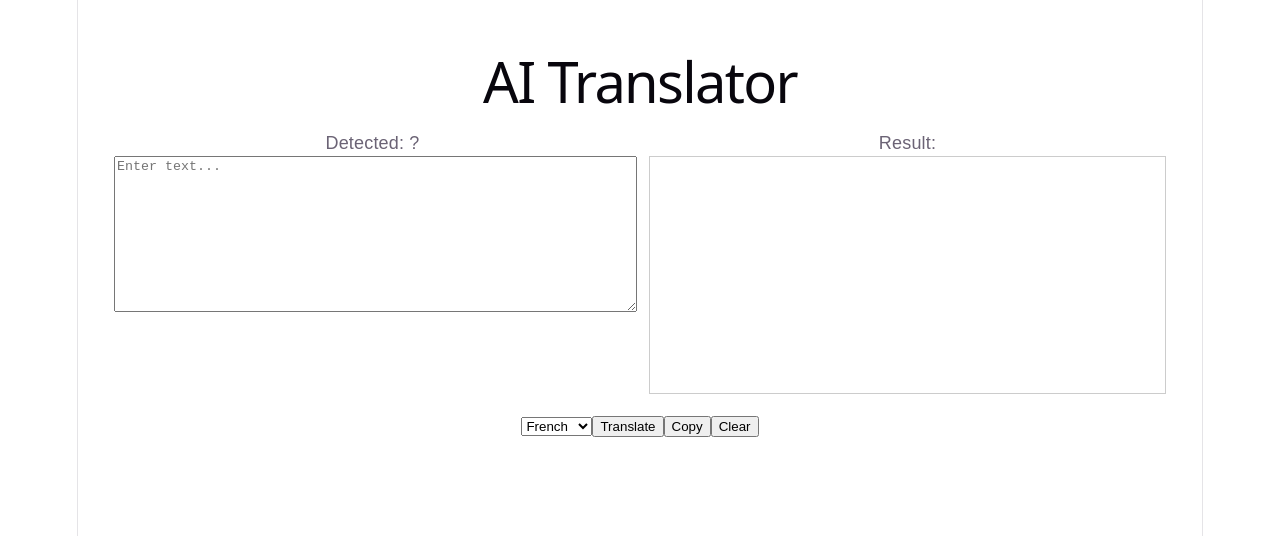
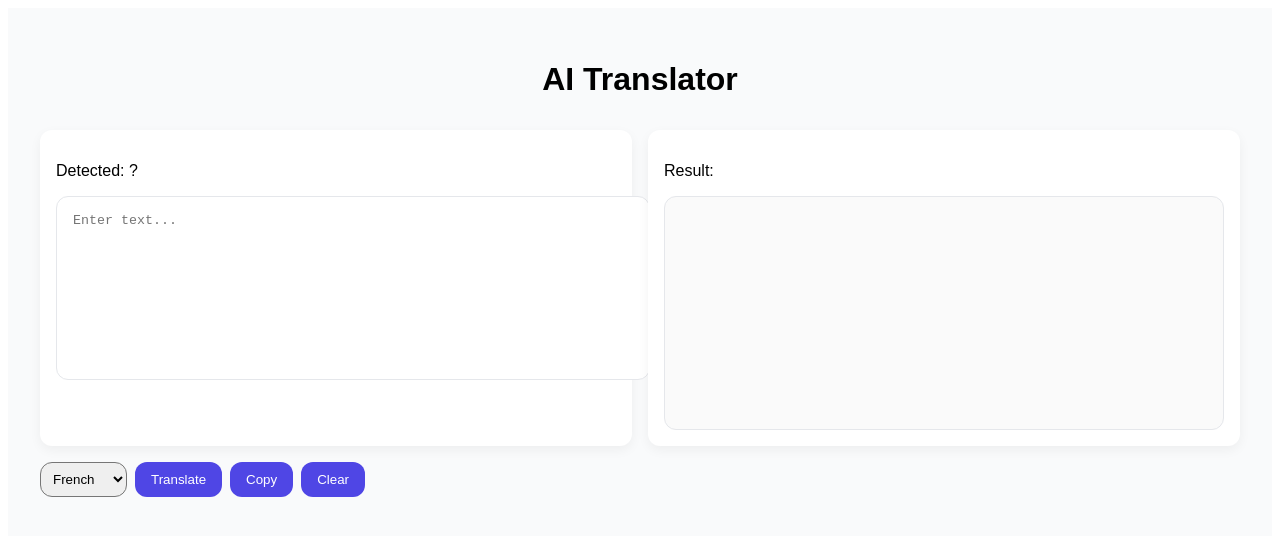
Before and after one commit to Andriamahay11master/MyTranslator, a React (Vite) app in the folder frontend/: page / in a window 1280 px wide. Shown: the top 536 px of the page. Built offline with nearby package versions, Linux system fonts and the light colour scheme.

Commit message:
add translator component and change App component

```diff
--- a/frontend/src/App.tsx
+++ b/frontend/src/App.tsx
@@ -1,107 +1,7 @@
-import { useState } from "react";
+import Translator from "./components/Translator";
 
 function App() {
-  const [text, setText] = useState("");
-  const [targetLang, setTargetLang] = useState("fr");
-  const [result, setResult] = useState("");
-  const [detectedLang, setDetectedLang] = useState("");
-  const [loading, setLoading] = useState(false);
-
-  const handleTranslate = async () => {
-    if (!text.trim()) return;
-
-    setLoading(true);
-
-    try {
-      const res = await fetch("http://127.0.0.1:8000/translate", {
-        method: "POST",
-        headers: {
-          "Content-Type": "application/json",
-        },
-        body: JSON.stringify({
-          text,
-          target_lang: targetLang,
-        }),
-      });
-
-      const data = await res.json();
-
-      if (res.ok) {
-        setResult(data.translation);
-        setDetectedLang(data.source_language);
-      } else {
-        setResult(data.detail || "Error");
-      }
-    } catch (err) {
-      setResult("Server error");
-    }
-
-    setLoading(false);
-  };
-
-  const handleClear = () => {
-    setText("");
-    setResult("");
-    setDetectedLang("");
-  };
-
-  const handleCopy = () => {
-    navigator.clipboard.writeText(result);
-  };
-
-  return (
-    <div style={{ padding: "2rem", fontFamily: "Arial" }}>
-      <h1 style={{ textAlign: "center" }}>AI Translator</h1>
-
-      <div style={{ display: "flex", gap: "1rem", marginTop: "2rem" }}>
-        {/* INPUT */}
-        <div style={{ flex: 1 }}>
-          <p>Detected: {detectedLang || "?"}</p>
-          <textarea
-            rows={10}
-            value={text}
-            onChange={(e) => setText(e.target.value)}
-            style={{ width: "100%" }}
-            placeholder="Enter text..."
-          />
-        </div>
-
-        {/* OUTPUT */}
-        <div style={{ flex: 1 }}>
-          <p>Result:</p>
-          <div
-            style={{
-              minHeight: "200px",
-              border: "1px solid #ccc",
-              padding: "1rem",
-            }}
-          >
-            {result}
-          </div>
-        </div>
-      </div>
-
-      {/* CONTROLS */}
-      <div style={{ marginTop: "1rem" }}>
-        <select
-          value={targetLang}
-          onChange={(e) => setTargetLang(e.target.value)}
-        >
-          <option value="en">English</option>
-          <option value="fr">French</option>
-          <option value="es">Spanish</option>
-          <option value="de">German</option>
-        </select>
-
-        <button onClick={handleTranslate} disabled={loading}>
-          {loading ? "Translating..." : "Translate"}
-        </button>
-
-        <button onClick={handleCopy}>Copy</button>
-        <button onClick={handleClear}>Clear</button>
-      </div>
-    </div>
-  );
+  return <Translator />;
 }
 
 export default App;
--- a/frontend/src/components/Translator.tsx
+++ b/frontend/src/components/Translator.tsx
@@ -0,0 +1,95 @@
+import { useState } from "react";
+
+export default function Translator() {
+  const [text, setText] = useState("");
+  const [targetLang, setTargetLang] = useState("fr");
+  const [result, setResult] = useState("");
+  const [detectedLang, setDetectedLang] = useState("");
+  const [loading, setLoading] = useState(false);
+
+  const handleTranslate = async () => {
+    if (!text.trim()) return;
+
+    setLoading(true);
+
+    try {
+      const res = await fetch("http://127.0.0.1:8000/translate", {
+        method: "POST",
+        headers: {
+          "Content-Type": "application/json",
+        },
+        body: JSON.stringify({
+          text,
+          target_lang: targetLang,
+        }),
+      });
+
+      const data = await res.json();
+
+      if (res.ok) {
+        setResult(data.translation);
+        setDetectedLang(data.source_language);
+      } else {
+        setResult(data.detail || "Error");
+      }
+    } catch {
+      setResult("Server error");
+    }
+
+    setLoading(false);
+  };
+
+  const handleClear = () => {
+    setText("");
+    setResult("");
+    setDetectedLang("");
+  };
+
+  const handleCopy = () => {
+    navigator.clipboard.writeText(result);
+  };
+
+  return (
+    <div className="app">
+      <h1>AI Translator</h1>
+
+      <div className="container">
+        {/* INPUT */}
+        <div className="panel">
+          <p>Detected: {detectedLang || "?"}</p>
+          <textarea
+            rows={10}
+            value={text}
+            onChange={(e) => setText(e.target.value)}
+            placeholder="Enter text..."
+          />
+        </div>
+
+        {/* OUTPUT */}
+        <div className="panel">
+          <p>Result:</p>
+          <div className="result-box">{result}</div>
+        </div>
+      </div>
+
+      <div className="controls">
+        <select
+          value={targetLang}
+          onChange={(e) => setTargetLang(e.target.value)}
+        >
+          <option value="en">English</option>
+          <option value="fr">French</option>
+          <option value="es">Spanish</option>
+          <option value="de">German</option>
+        </select>
+
+        <button onClick={handleTranslate} disabled={loading}>
+          {loading ? "Translating..." : "Translate"}
+        </button>
+
+        <button onClick={handleCopy}>Copy</button>
+        <button onClick={handleClear}>Clear</button>
+      </div>
+    </div>
+  );
+}
--- a/frontend/src/main.tsx
+++ b/frontend/src/main.tsx
@@ -1,6 +1,6 @@
 import { StrictMode } from "react";
 import { createRoot } from "react-dom/client";
-import "./index.scss";
+import "./styles/main.scss";
 import App from "./App.tsx";
 
 createRoot(document.getElementById("root")!).render(
```
